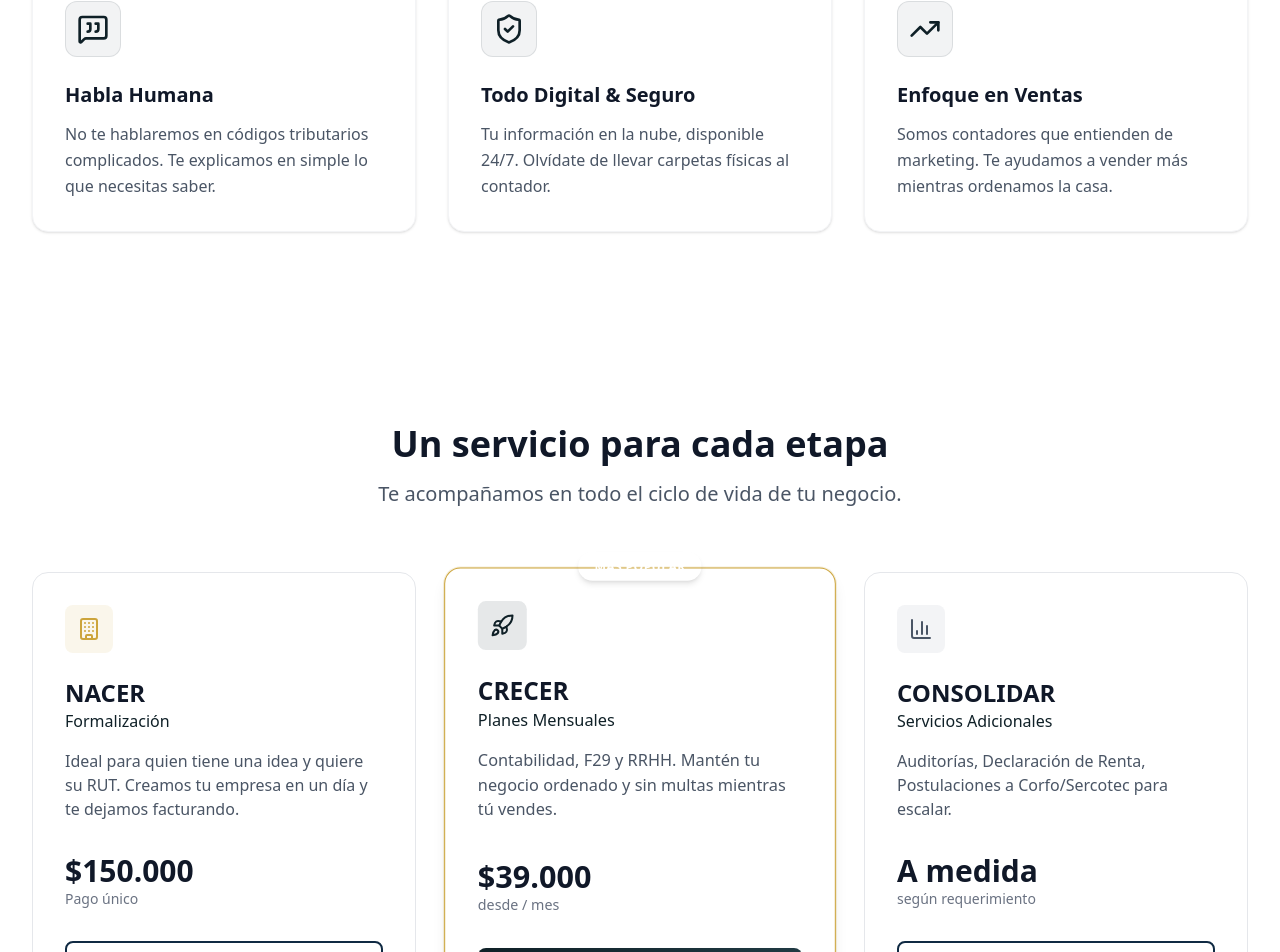
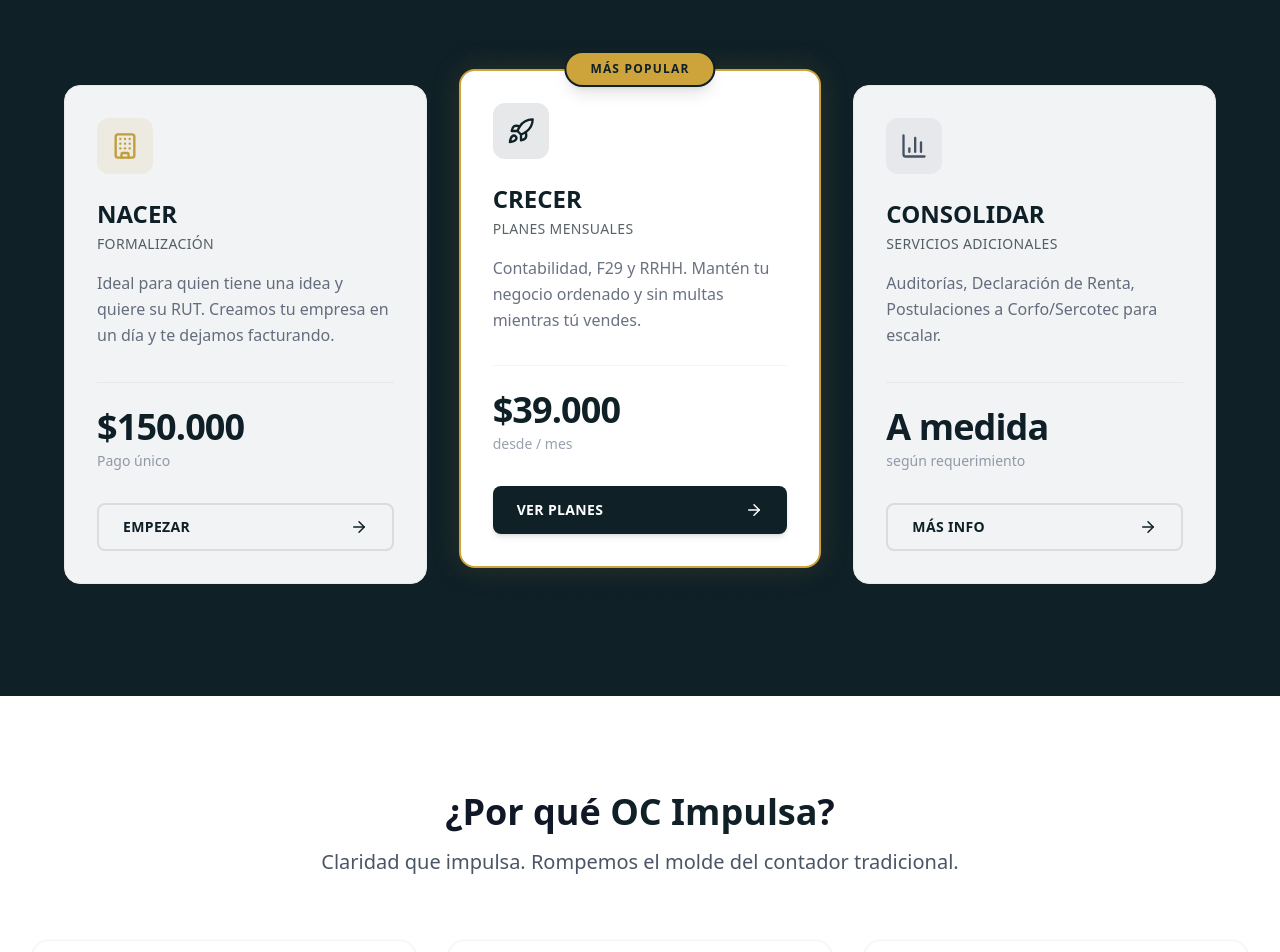
Before and after one commit to srwebcl/ocimpulsa.cl, a Next.js app: page / in a window 1280 px wide. Shown: the part 2217-3169 px from the top of the page. Built offline with nearby package versions, Linux system fonts and the light colour scheme.

Commit message:
añadimos la sección servicios en el home

```diff
--- a/src/app/page.tsx
+++ b/src/app/page.tsx
@@ -8,8 +8,8 @@
     <main className="min-h-screen flex flex-col bg-background">
       <Hero />
       <WhyUs />
+      <ServicesPreview />
       <Trust />
-      <ServicesPreview />
 
       {/* Additional CTA Section before Footer */}
       <section className="bg-primary py-16 text-center text-white">
--- a/src/components/home/ServicesPreview.tsx
+++ b/src/components/home/ServicesPreview.tsx
@@ -44,53 +44,66 @@
     ];
 
     return (
-        <Section>
-            <div className="text-center mb-16">
-                <h2 className="text-3xl lg:text-4xl font-bold text-gray-900 mb-4">
+        <Section className="py-20 lg:py-28 bg-[#0F2027] relative overflow-visible">
+            <div className="absolute inset-0 opacity-[0.03] bg-[radial-gradient(#CCA43B_1px,transparent_1px)] [background-size:20px_20px] pointer-events-none"></div>
+
+            <div className="container mx-auto px-4 relative z-10">
+                <div className="text-center mb-20">
+                    <span className="text-[#CCA43B] font-bold tracking-widest uppercase text-sm mb-3 block">
+                        Nuestras Soluciones
+                    </span>
+                    <h2 className="text-3xl lg:text-5xl font-bold text-white mb-6">
                         Un servicio para cada etapa
                     </h2>
-                <p className="text-xl text-gray-600 max-w-2xl mx-auto">
-                    Te acompañamos en todo el ciclo de vida de tu negocio.
+                    <p className="text-xl text-gray-300 max-w-2xl mx-auto leading-relaxed">
+                        Te acompañamos en todo el ciclo de vida de tu negocio con soluciones a medida.
                     </p>
                 </div>
 
-            <div className="grid md:grid-cols-3 gap-8">
+                <div className="grid md:grid-cols-3 gap-8 max-w-6xl mx-auto">
                     {stages.map((stage, index) => (
                         <div
                             key={index}
-                        className={`relative flex flex-col p-8 rounded-2xl border transition-all duration-300 hover:shadow-xl bg-white ${stage.highlight
-                            ? "border-secondary shadow-lg ring-1 ring-secondary/20 transform scale-[1.02]"
-                            : "border-gray-200 hover:border-secondary/30"
+                            className={`relative flex flex-col p-8 rounded-2xl transition-all duration-300 group bg-white ${stage.highlight
+                                    ? "border-2 border-[#CCA43B] shadow-[0_0_30px_rgba(204,164,59,0.15)] transform md:-translate-y-4 z-10"
+                                    : "border border-gray-100 hover:border-[#CCA43B]/30 hover:shadow-2xl opacity-95 hover:opacity-100"
                                 }`}
                         >
                             {stage.highlight && (
-                            <div className="absolute -top-4 left-1/2 -translate-x-1/2 bg-secondary-gradient text-white text-xs font-bold px-4 py-1.5 rounded-full tracking-wide shadow-md">
-                                MÁS POPULAR
+                                <div className="absolute -top-5 left-1/2 -translate-x-1/2 bg-[#CCA43B] text-[#0F2027] text-xs font-bold px-6 py-2 rounded-full tracking-widest uppercase shadow-lg border-2 border-[#0F2027]">
+                                    Más Popular
                                 </div>
                             )}
 
-                        <div className={`h-12 w-12 rounded-lg flex items-center justify-center mb-6 ${stage.color}`}>
-                            <stage.icon size={24} />
+                            <div className={`h-14 w-14 rounded-xl flex items-center justify-center mb-6 transition-colors duration-300 ${stage.color}`}>
+                                <stage.icon size={28} />
                             </div>
 
                             <div className="mb-4">
-                            <h3 className="text-2xl font-bold text-gray-900">{stage.title}</h3>
-                            <p className="text-primary font-medium">{stage.subtitle}</p>
+                                <h3 className="text-2xl font-bold text-[#0F2027] group-hover:text-[#CCA43B] transition-colors">
+                                    {stage.title}
+                                </h3>
+                                <p className="text-[#0F2027]/70 font-medium uppercase tracking-wide text-sm mt-1">
+                                    {stage.subtitle}
+                                </p>
                             </div>
 
-                        <p className="text-gray-600 mb-8 flex-grow">
+                            <p className="text-gray-500 mb-8 flex-grow leading-relaxed">
                                 {stage.description}
                             </p>
 
-                        <div className="mb-8">
-                            <p className="text-3xl font-bold text-gray-900">{stage.price}</p>
-                            <p className="text-sm text-gray-500">{stage.priceDetail}</p>
+                            <div className="mb-8 pt-6 border-t border-gray-100">
+                                <p className="text-4xl font-bold text-[#0F2027] tracking-tight">{stage.price}</p>
+                                <p className="text-sm text-gray-400 mt-1 font-medium">{stage.priceDetail}</p>
                             </div>
 
                             <Button
                                 variant={stage.highlight ? "primary" : "outline"}
                                 href={stage.href}
-                            className="w-full justify-between group"
+                                className={`w-full justify-between h-12 text-sm uppercase tracking-wide ${stage.highlight
+                                        ? "bg-[#0F2027] text-white hover:bg-[#1a2f38] border-none"
+                                        : "border-gray-200 text-[#0F2027] hover:border-[#CCA43B] hover:text-[#CCA43B]"
+                                    }`}
                             >
                                 {stage.cta}
                                 <ArrowRight size={18} className="transition-transform group-hover:translate-x-1" />
@@ -98,6 +111,7 @@
                         </div>
                     ))}
                 </div>
+            </div>
         </Section>
     );
 };
```
Lines whose indentation alone changed are shown as unchanged.
